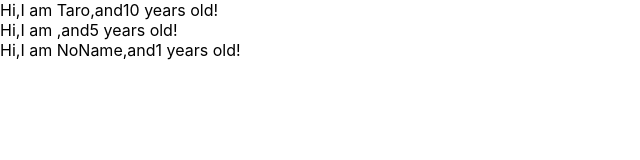
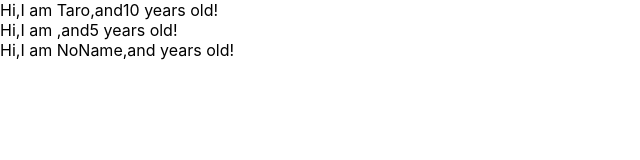
Before and after one commit to chiakihonda/udemy-React-App, a React (Create React App) app: page / in a window 1280 px wide. Shown: the top 160 px of the page, without its empty margins (0-640 px from the left). Built offline with nearby package versions, Linux system fonts and the light colour scheme.

Commit message:
learn prop-types

```diff
--- a/src/App.js
+++ b/src/App.js
@@ -1,4 +1,5 @@
 import React from 'react';
+import PropTypes from "prop-types"
 
 const App = () =>{
   const profiles =[
@@ -21,8 +22,9 @@ const User = (props) =>{
 return <div>Hi,I am {props.name},and{props.age} years old!</div>
 }
 
-User.defaultProps={
-  age:1
+User.propTypes={
+  name:PropTypes.string,
+  age:PropTypes.isRequired
 }
 
 export default App;
```
